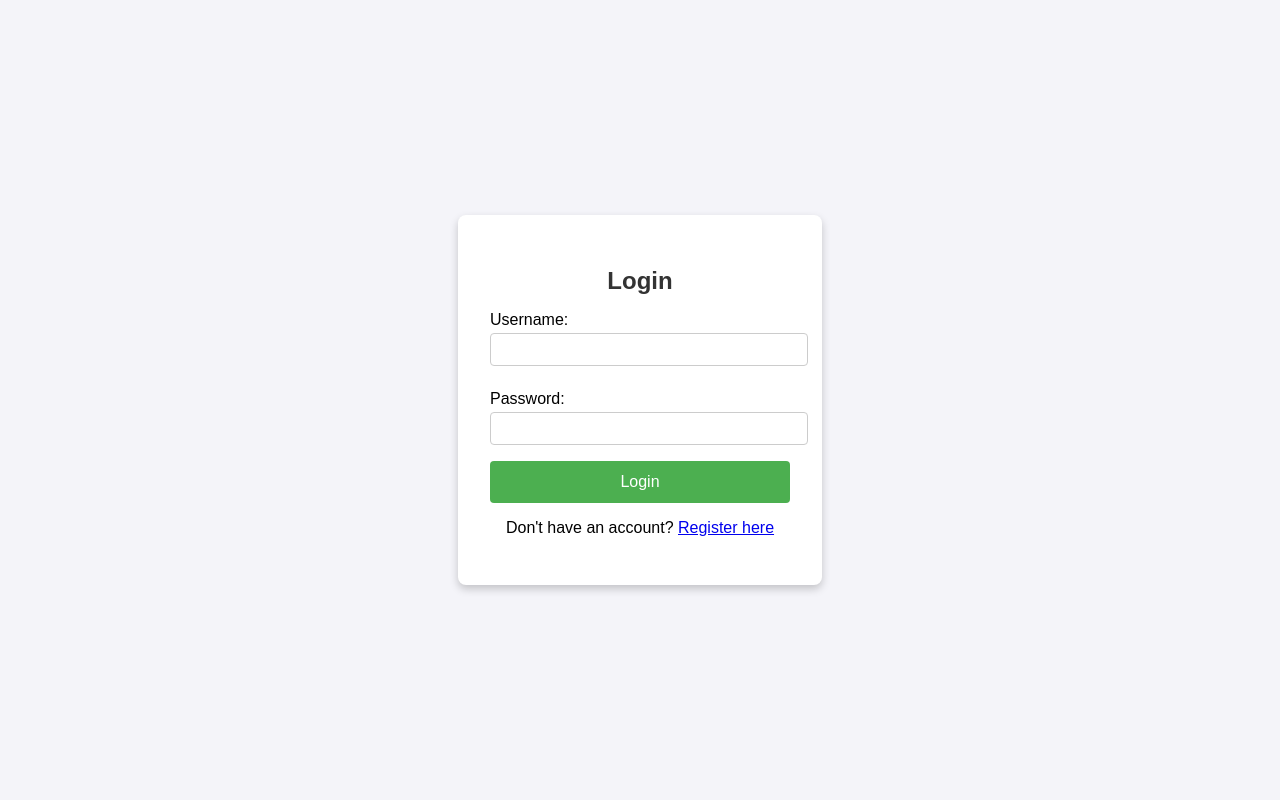
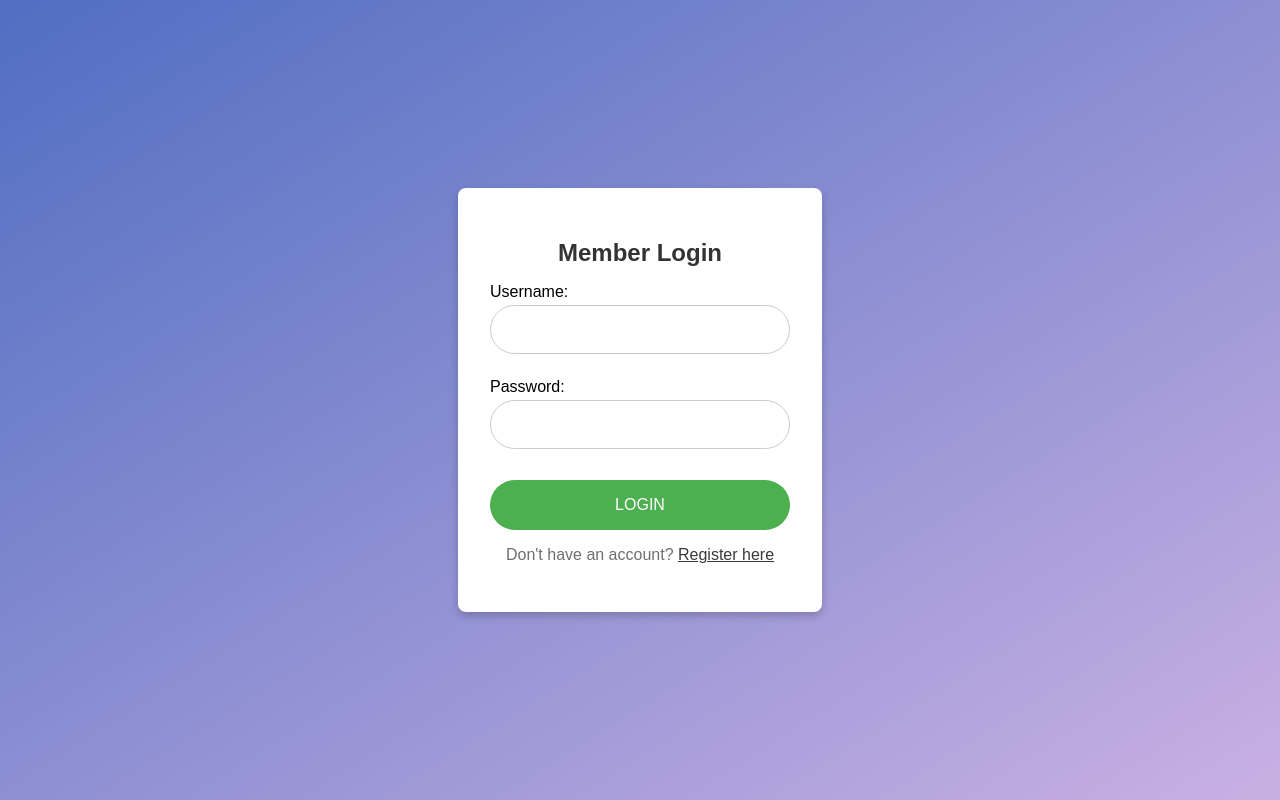
Before and after one commit to dbs132024/Phone-Company, a website: page public/login.html in a window 1280 px wide. Drawn offline with Linux system fonts and the light colour scheme.

Commit message:
updated log in page

```diff
--- a/public/login.html
+++ b/public/login.html
@@ -10,7 +10,7 @@
 
     <!-- Login Form -->
     <div class="login-container">
-        <h2>Login</h2>
+        <h2>Member Login</h2>
         <form id="loginForm">
             <label for="username">Username:</label>
             <input type="text" id="username" name="username" required>
@@ -18,10 +18,10 @@
             <label for="password">Password:</label>
             <input type="password" id="password" name="password" required>
 
-            <button type="submit">Login</button>
+            <button type="submit">LOGIN</button>
         </form>
         <p id="loginMessage"></p> <!-- Display success or error messages here -->
-        <p>Don't have an account? <a href="register.html">Register here</a></p>
+        <p style="color: #6F6F6F;">Don't have an account? <a href="register.html" style="color: #393939;">Register here</a></p>
     </div>
 
     <!-- JavaScript for handling login -->
--- a/public/loginstyles.css
+++ b/public/loginstyles.css
@@ -5,7 +5,7 @@ body {
     align-items: center;
     min-height: 100vh;
     font-family: Arial, sans-serif;
-    background-color: #f4f4f9;
+    background-image: linear-gradient(to bottom right,#506ec2, #c9b0e3);
     margin: 0;
 }
 
@@ -33,17 +33,19 @@ body {
     .login-container input[type="text"],
     .login-container input[type="password"] {
         width: 100%;
-        padding: 0.5rem;
+        padding: 1rem;
         margin-bottom: 1rem;
         border: 1px solid #ccc;
-        border-radius: 4px;
+        border-radius: 30px;
+        box-sizing: border-box;
     }
 
     .login-container button {
         width: 100%;
-        padding: 0.75rem;
+        padding: 1rem;
+        margin-top: 5%;
         border: none;
-        border-radius: 4px;
+        border-radius: 30px;
         background-color: #4CAF50;
         color: #fff;
         font-size: 1rem;
```
Also changed, not shown: 1 other file.
